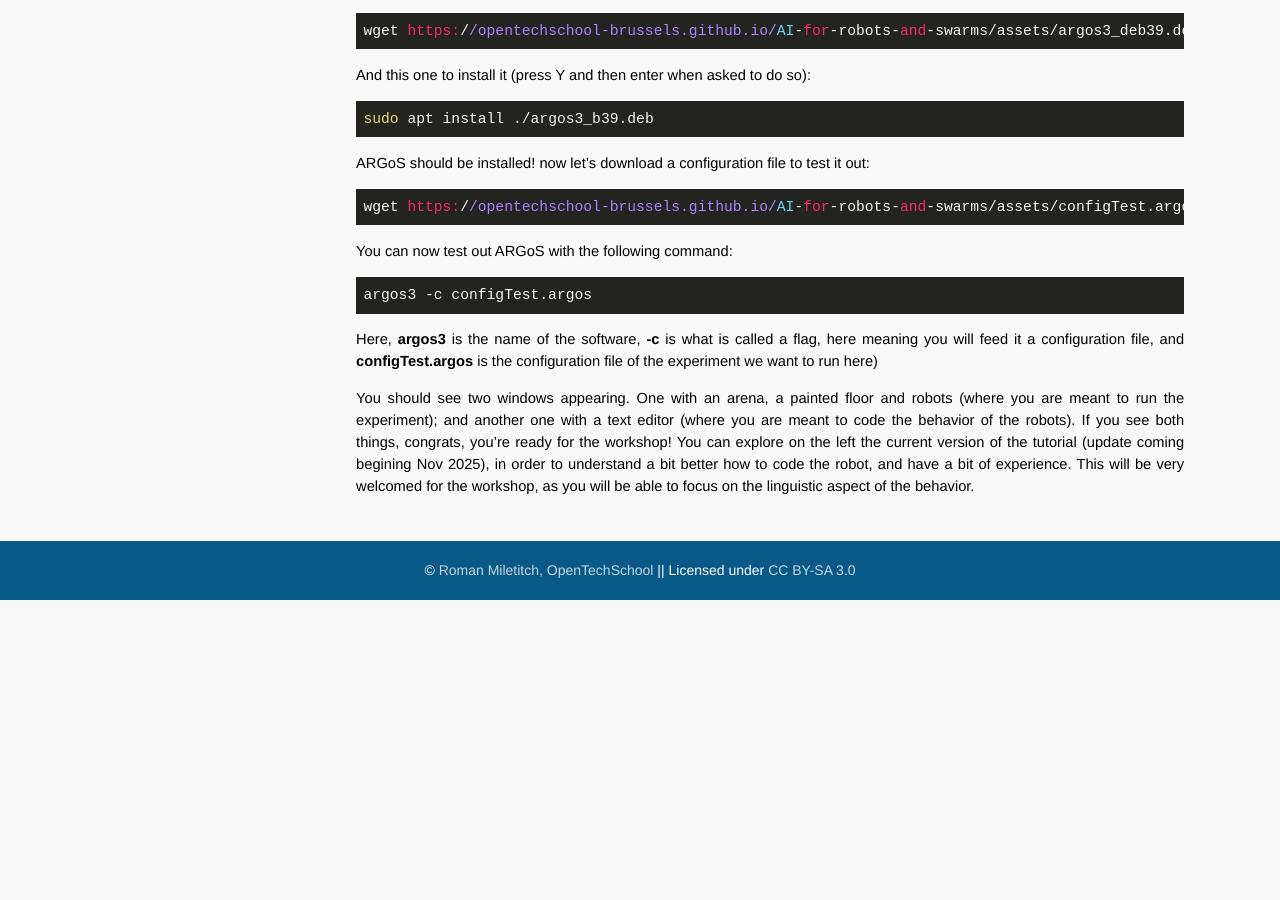
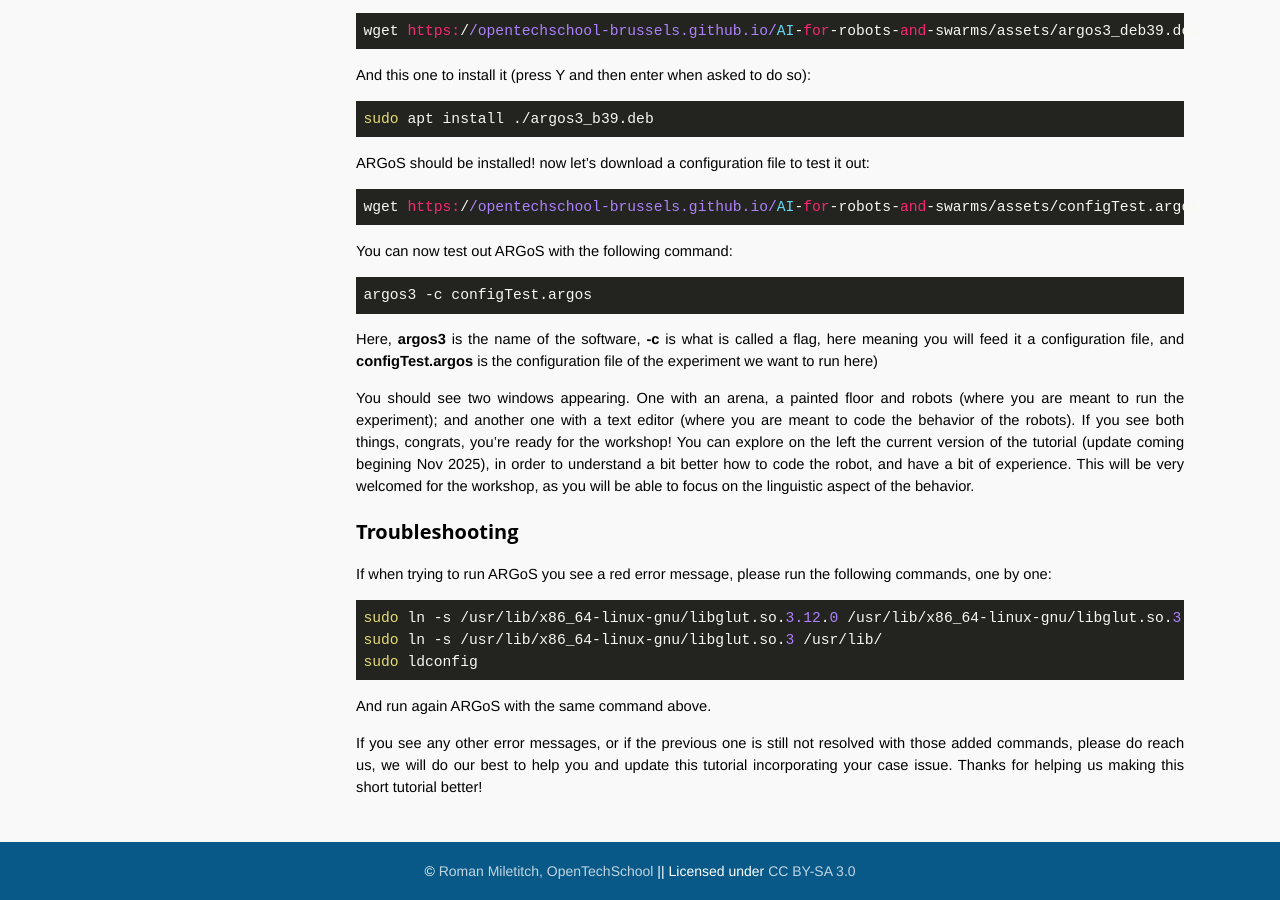
Before and after one commit to OpenTechSchool-Brussels/AI-for-robots-and-swarms, a Jekyll site: the page built from ref_install.md, in a window 1280 px wide and 900 px high, scrolled down 1092 px. Built offline with Jekyll 4.4.1, drawn with Linux system fonts in a browser that asks for light colours; Markdown is read by kramdown in place of the engine named in the settings; before the commit the page ends 1692 px from its top, so only the background shows below that.

Commit message:
Update ref_install.md

````diff
--- a/ref_install.md
+++ b/ref_install.md
@@ -61,3 +61,17 @@ Here, **argos3** is the name of the software, **-c** is what is called a flag, h
 
 You should see two windows appearing. One with an arena, a painted floor and robots (where you are meant to run the experiment); and another one with a text editor (where you are meant to code the behavior of the robots).
 If you see both things, congrats, you’re ready for the workshop! You can explore on the left the current version of the tutorial (update coming begining Nov 2025), in order to understand a bit better how to code the robot, and have a bit of experience. This will be very welcomed for the workshop, as you will be able to focus on the linguistic aspect of the behavior.
+
+
+
+###Troubleshooting
+If when trying to run ARGoS you see a red error message, please run the following commands, one by one:
+```bash
+sudo ln -s /usr/lib/x86_64-linux-gnu/libglut.so.3.12.0 /usr/lib/x86_64-linux-gnu/libglut.so.3
+sudo ln -s /usr/lib/x86_64-linux-gnu/libglut.so.3 /usr/lib/
+sudo ldconfig
+```
+
+And run again ARGoS with the same command above.
+
+If you see any other error messages, or if the previous one is still not resolved with those added commands, please do reach us, we will do our best to help you and update this tutorial incorporating your case issue. Thanks for helping us making this short tutorial better!
````
